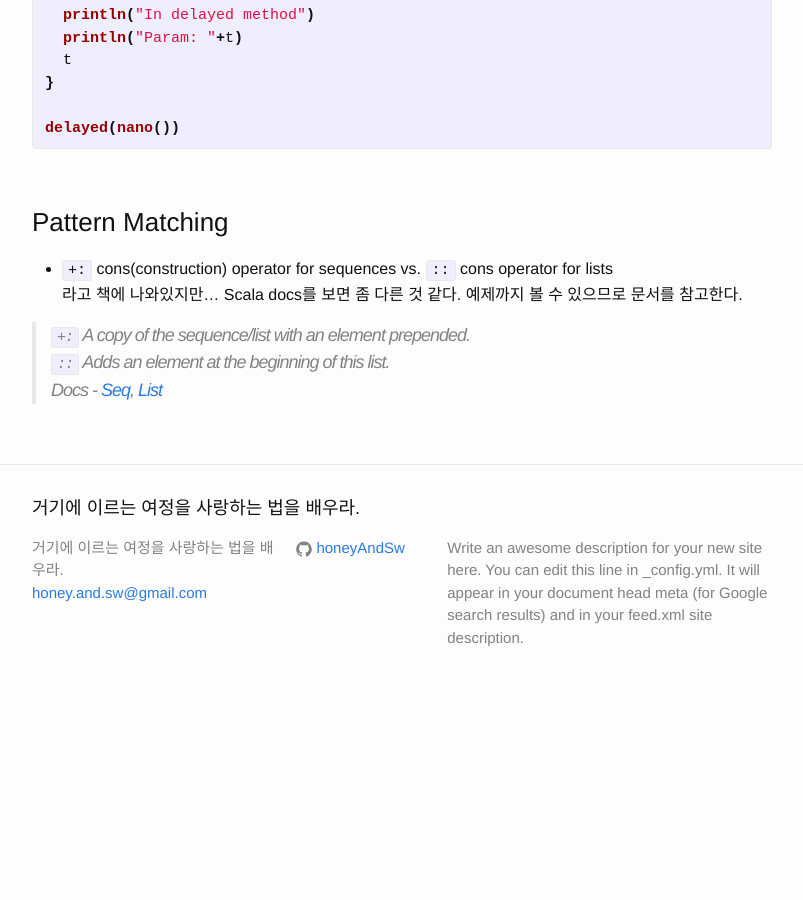
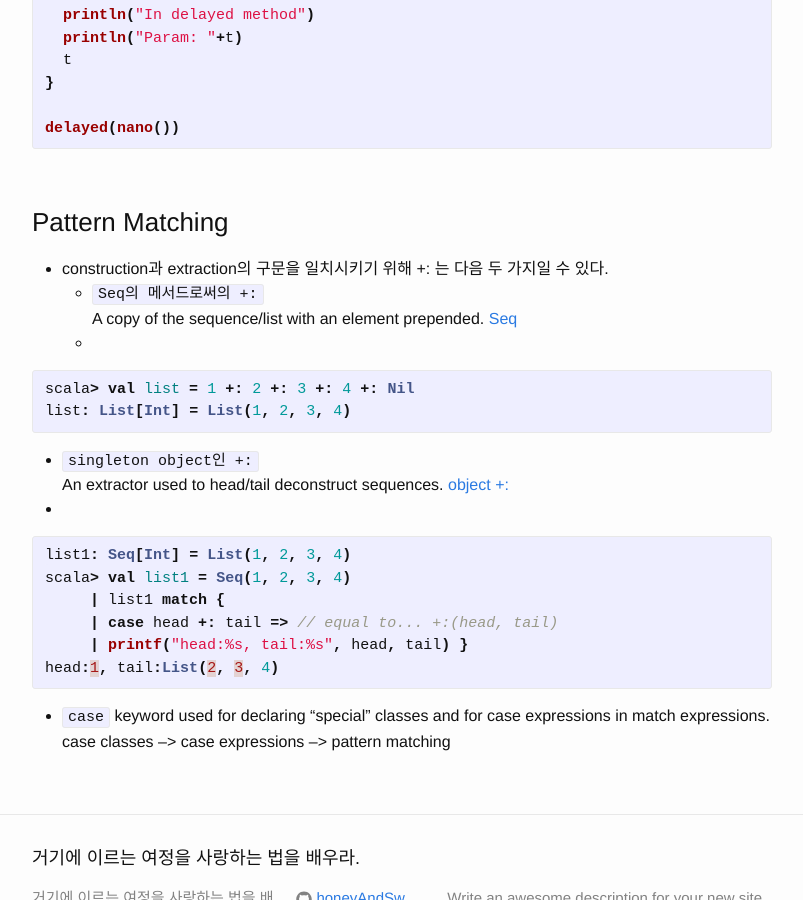
Before and after one commit to honeyAndSw/honeyAndSw.github.io, a Jekyll site: the page built from _posts/2015-11-17-programming-scala.markdown, in a window 1280 px wide and 900 px high, scrolled down 1728 px. Shown: the whole window, without its empty margins (238-1041 px from the left). Built offline with Jekyll 4.4.1, drawn with Linux system fonts in a browser that asks for light colours; before the commit the page ends 2437 px from its top, so only the background shows below that.

Commit message:
programming scala - more about +:

```diff
--- a/_posts/2015-11-17-programming-scala.markdown
+++ b/_posts/2015-11-17-programming-scala.markdown
@@ -69,9 +69,24 @@ delayed(nano())
 <br>
 
 ### Pattern Matching
-- `+:` cons(construction) operator for sequences vs. `::` cons operator for lists
-<br>라고 책에 나와있지만... Scala docs를 보면 좀 다른 것 같다. 예제까지 볼 수 있으므로 문서를 참고한다.
+- construction과 extraction의 구문을 일치시키기 위해 +: 는 다음 두 가지일 수 있다.
+  - `Seq의 메서드로써의 +:`
+  <br>A copy of the sequence/list with an element prepended. [Seq](http://www.scala-lang.org/api/current/#scala.collection.Seq)
+  - {% highlight scala %}
+scala> val list = 1 +: 2 +: 3 +: 4 +: Nil
+list: List[Int] = List(1, 2, 3, 4)
+{% endhighlight %}
 
-> `+:` A copy of the sequence/list with an element prepended.
-> `::` Adds an element at the beginning of this list.
-> Docs - [Seq](http://www.scala-lang.org/api/current/#scala.collection.Seq), [List](http://www.scala-lang.org/api/current/#scala.collection.immutable.List)
+  - `singleton object인 +:`
+  <br>An extractor used to head/tail deconstruct sequences. [object +:](http://www.scala-lang.org/api/current/#scala.collection.$plus$colon$)
+  - {% highlight scala %}
+list1: Seq[Int] = List(1, 2, 3, 4)
+scala> val list1 = Seq(1, 2, 3, 4)
+     | list1 match {
+     | case head +: tail => // equal to... +:(head, tail)
+     | printf("head:%s, tail:%s", head, tail) }
+head:1, tail:List(2, 3, 4)
+{% endhighlight %}
+
+- `case` keyword used for declaring "special" classes and for case expressions in match expressions.
+<br>case classes --> case expressions --> pattern matching
```
Also changed, not shown: _drafts/play-with-scala.markdown (added, +14 -0 lines).
